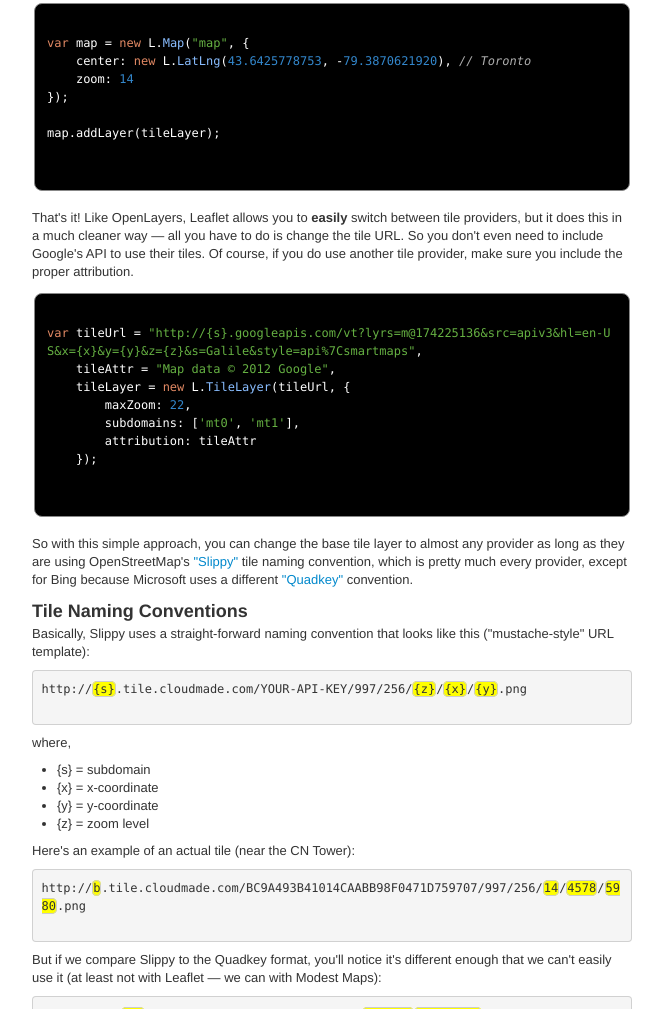
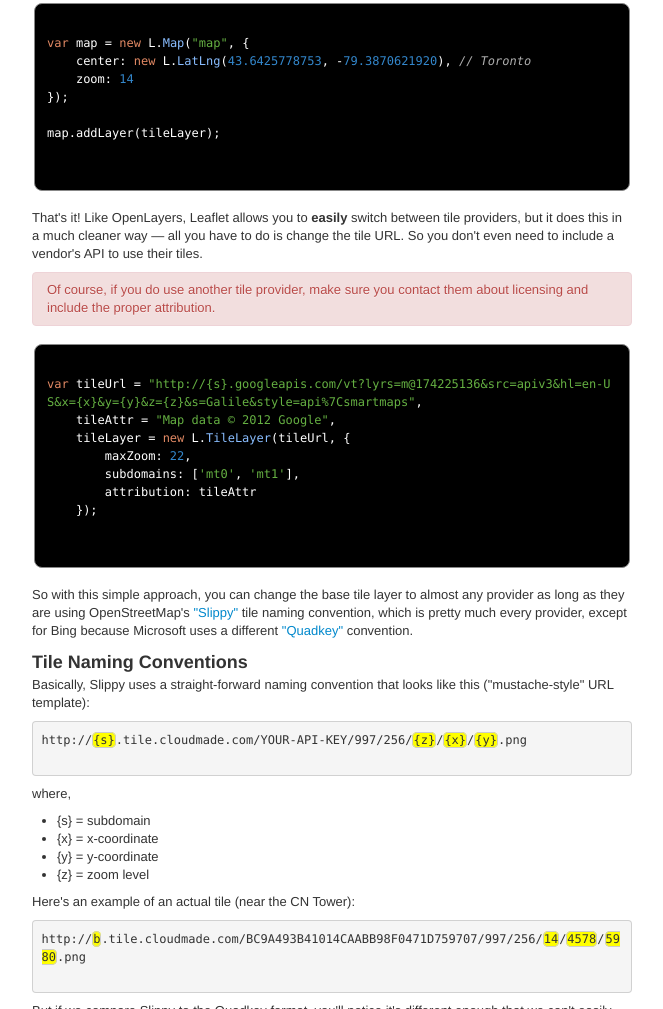
Before and after one commit to psiborg/Lightweight-Maps, a plain HTML site: page index.html in a window 1280 px wide. Shown: the part 2605-3614 px from the top of the page, without its empty margins (308-971 px from the left). Drawn offline with Linux system fonts and the light colour scheme.

Commit message:
Updated text

```diff
--- a/index.html
+++ b/index.html
@@ -307,7 +307,9 @@ map.addLayer(tileLayer);
                 </code>
             </pre>
 
-            <p>That's it! Like OpenLayers, Leaflet allows you to <strong>easily</strong> switch between tile providers, but it does this in a much cleaner way &mdash; all you have to do is change the tile URL. So you don't even need to include Google's API to use their tiles. Of course, if you do use another tile provider, make sure you include the proper attribution.</p>
+            <p>That's it! Like OpenLayers, Leaflet allows you to <strong>easily</strong> switch between tile providers, but it does this in a much cleaner way &mdash; all you have to do is change the tile URL. So you don't even need to include a vendor's API to use their tiles.</p>
+
+            <div class="alert alert-error">Of course, if you do use another tile provider, make sure you contact them about licensing and include the proper attribution.</div>
 
             <pre class="prettyprint">
                 <code class="language-js">
```
